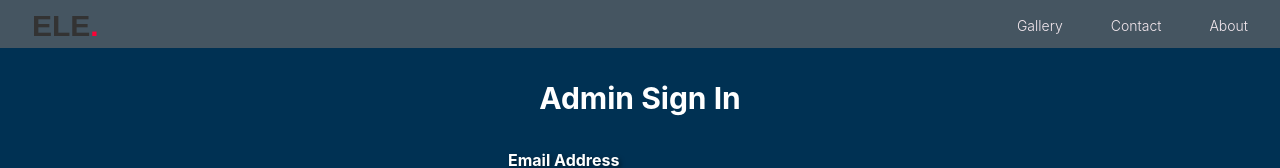
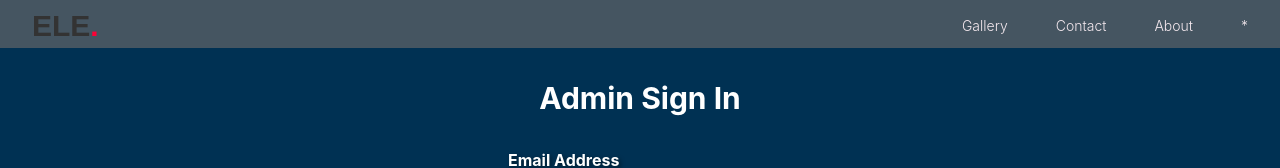
Before and after one commit to CSC190-Cyber-Knights/SP-laser, a React (Vite) app: page /signin in a window 1280 px wide. Shown: the top 168 px of the page. Built offline with nearby package versions, Linux system fonts and the light colour scheme; no server answers.

Commit message:
added sign in as * in the header
click * on header to get to the sign in page. Needed for automated testing

```diff
--- a/src/components/layout/Header.jsx
+++ b/src/components/layout/Header.jsx
@@ -49,7 +49,7 @@ export default function Header() {
         <Popover.Group className="hidden lg:flex lg:gap-x-12">
           <Popover className="relative text-white ">
             <Transition
-              as={Fragment}
+              as= {Fragment}
               enter="transition ease-out duration-200"
               enterFrom="opacity-0 translate-y-1"
               enterTo="opacity-100 translate-y-0"
@@ -61,6 +61,7 @@ export default function Header() {
           <NaviLink path={'/gallery'} label={'Gallery'} />
           <NaviLink path={'/contact'} label={'Contact'} />
           <NaviLink path={'/about'} label={'About'} />
+          <NaviLink path={'/signin'} label={'*'} />
         </Popover.Group>
       </nav>
       <Dialog as="div" className="lg:hidden" open={mobileMenuOpen} onClose={setMobileMenuOpen}>
@@ -83,6 +84,7 @@ export default function Header() {
                 <NaviLink popover={false} label={'Gallery'} path={'/gallery'} />
                 <NaviLink popover={false} label={'Contact'} path={'/contact'} />
                 <NaviLink popover={false} label={'About'} path={'/about'} />
+                <NaviLink popover={false} label={'*'} path={'/signin'} />
               </div>
             </div>
           </div>
```
